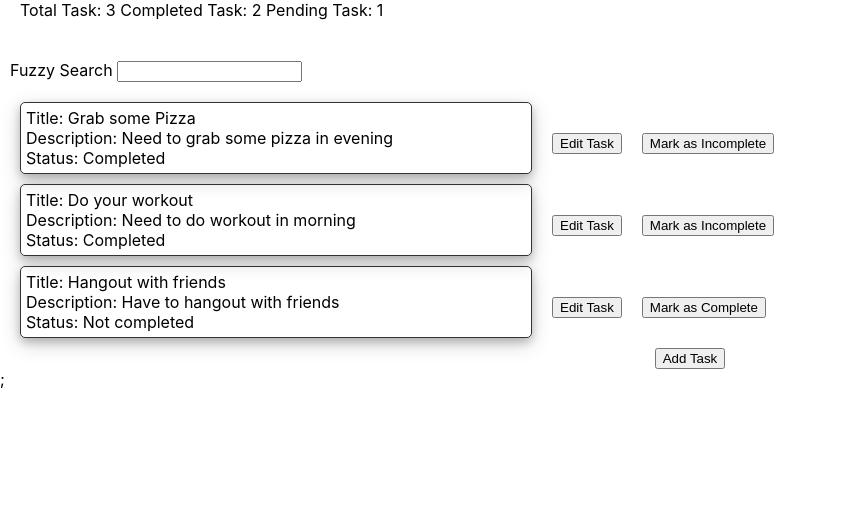
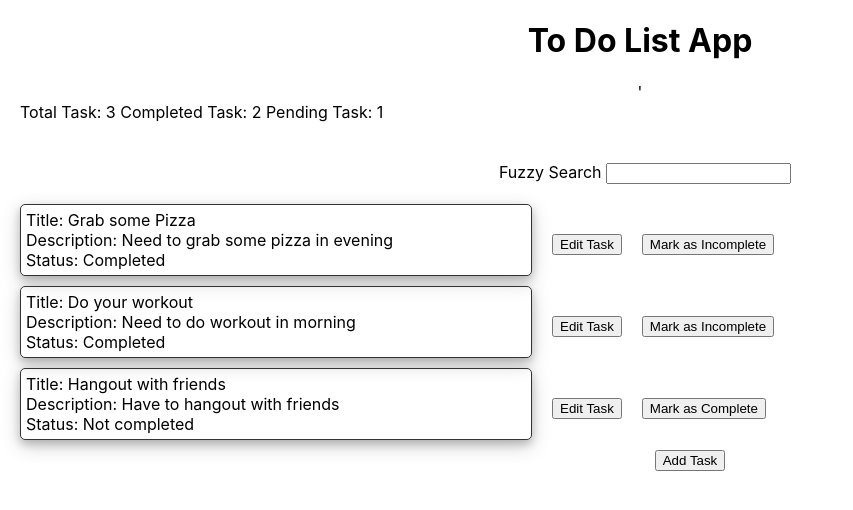
Before and after one commit to yatendradubey/todoApp, a React (Create React App) app: page / in a window 1280 px wide. Shown: the top 510 px of the page, without its empty margins (0-853 px from the left). Built offline with nearby package versions, Linux system fonts and the light colour scheme.

Commit message:
proper setup

```diff
--- a/src/App.js
+++ b/src/App.js
@@ -1,11 +1,24 @@
+import { BrowserRouter, Route, Routes } from "react-router-dom";
 import "./App.css";
 import Home from "./components/Home/Home";
+import EditTask from "./components/ToDoList/EditTask/EditTask";
+import { useState } from "react";
+import sampleData from "./data/sampleData.json";
+import { TaskContext } from "./TaskContext";
 
 function App() {
+  const [taskList, setTaskList] = useState({ taskList: sampleData });
   return (
     <div className="App">
-      <h1>To Do List App</h1>
-      <Home />
+      <h1>To Do List App</h1>'
+      <TaskContext.Provider value={{ taskList, setTaskList }}>
+        <BrowserRouter>
+          <Routes>
+            <Route path="/" element={<Home />} />
+            <Route path="editTask/:id" element={<EditTask />} />
+          </Routes>
+        </BrowserRouter>
+      </TaskContext.Provider>
     </div>
   );
 }
--- a/src/components/Home/Home.js
+++ b/src/components/Home/Home.js
@@ -1,15 +1,9 @@
-import React, { useState } from "react";
+import React from "react";
 import sampleData from "./../../data/sampleData.json";
 import ToDoList from "../ToDoList/ToDoList";
-import { TaskContext } from "../../TaskContext";
 
 const Home = () => {
-    const [taskList, setTaskList] = useState({taskList: sampleData});
-  return (
-    <TaskContext.Provider value={{ taskList, setTaskList }}>
-      <ToDoList sampleData={sampleData}></ToDoList>;
-    </TaskContext.Provider>
-  );
+  return <ToDoList sampleData={sampleData}></ToDoList>;
 };
 
 export default Home;
--- a/src/components/ToDoList/EditTask/EditTask.js
+++ b/src/components/ToDoList/EditTask/EditTask.js
@@ -1,7 +1,13 @@
-import React from "react";
+import React, { useContext } from "react";
 import "./EditTask.css";
+import { useParams } from "react-router-dom";
+import { TaskContext } from "../../../TaskContext";
 
 const EditTask = (props) => {
+  const { id } = useParams();
+  const taskData = useContext(TaskContext);
+  console.log("===> id", id);
+  console.log("===> taskDataEdit", taskData);
   return (
     <div className="editTaskContainer">
       <h2>Edit Task</h2>
--- a/src/index.js
+++ b/src/index.js
@@ -3,20 +3,9 @@ import ReactDOM from "react-dom/client";
 import "./index.css";
 import App from "./App";
 import reportWebVitals from "./reportWebVitals";
-import { BrowserRouter, Route, Routes } from "react-router-dom";
-import Home from "./components/Home/Home";
-import EditTask from "./components/ToDoList/EditTask/EditTask";
 
 const root = ReactDOM.createRoot(document.getElementById("root"));
-root.render(
-  <BrowserRouter>
-    <Routes>
-      <Route path="/" element={<App />} />
-      <Route index element={<Home />} />
-      <Route path="editTask/:id" element={<EditTask />} />
-    </Routes>
-  </BrowserRouter>
-);
+root.render(<App />);
 
 // If you want to start measuring performance in your app, pass a function
 // to log results (for example: reportWebVitals(console.log))
```
